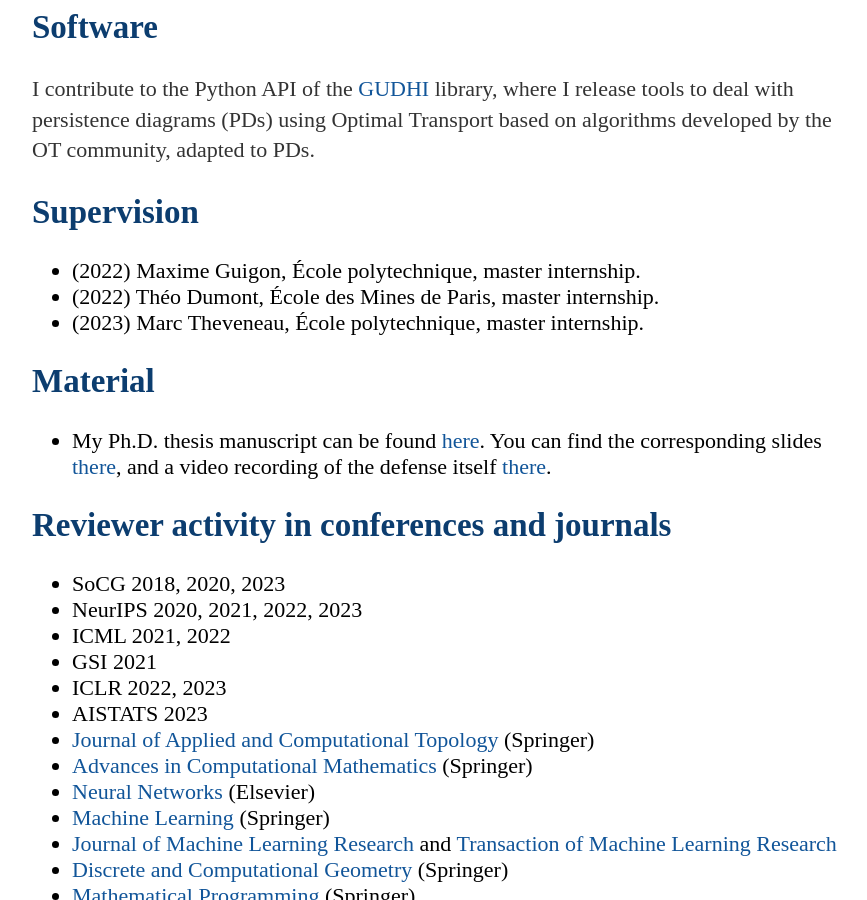
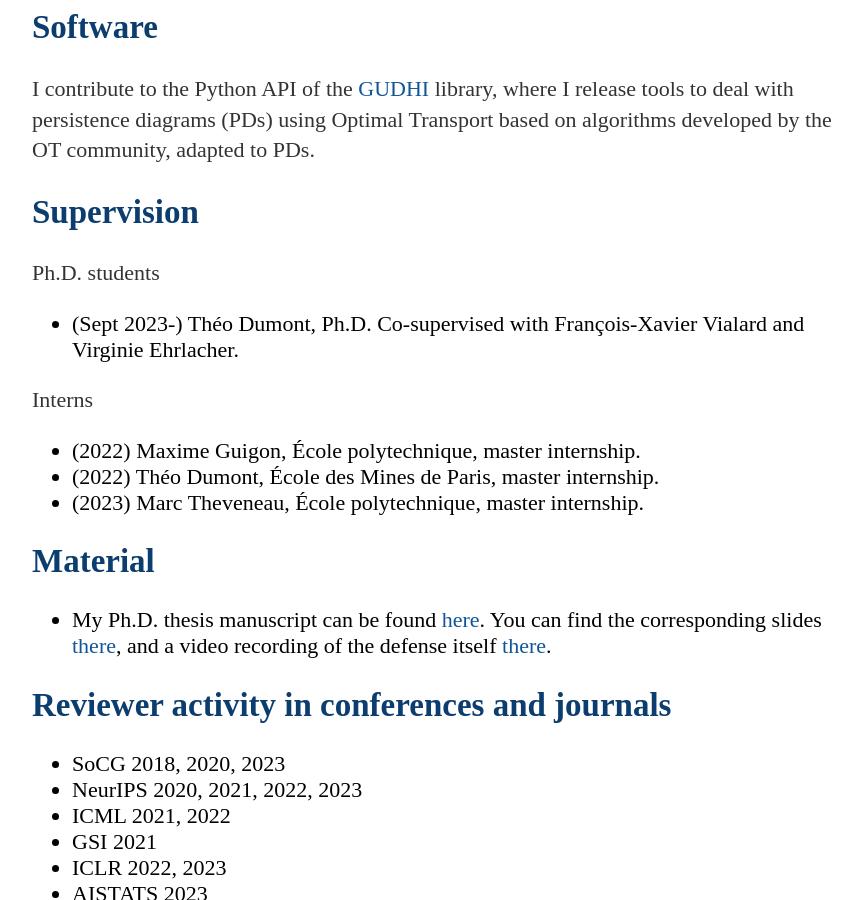
Before and after one commit to tlacombe/tlacombe.github.io, a Jekyll site: the page built from research/index.html, in a window 1280 px wide and 900 px high, scrolled down 1457 px. Shown: the whole window, without its empty margins (192-1059 px from the left). Built offline with Jekyll 4.4.1, drawn with Linux system fonts in a browser that asks for light colours.

Commit message:
update supervision

```diff
--- a/research/index.html
+++ b/research/index.html
@@ -22,7 +22,11 @@ title: TL - Research
 <p> I contribute to the Python API of the <a href="https://gudhi.inria.fr/python/latest/">GUDHI</a> library, where I release tools to deal with persistence diagrams (PDs) using Optimal Transport based on algorithms developed by the OT community, adapted to PDs.</p>
 
 <h2>Supervision</h2>
-
+<p>Ph.D. students</p>
+<ul>
+	<li> (Sept 2023-) Théo Dumont, Ph.D. Co-supervised with François-Xavier Vialard and Virginie Ehrlacher.
+</ul>
+<p>Interns</p>
 <ul>
 	<li> (2022) Maxime Guigon, École polytechnique, master internship.
 	<li> (2022) Théo Dumont, École des Mines de Paris, master internship.
```
